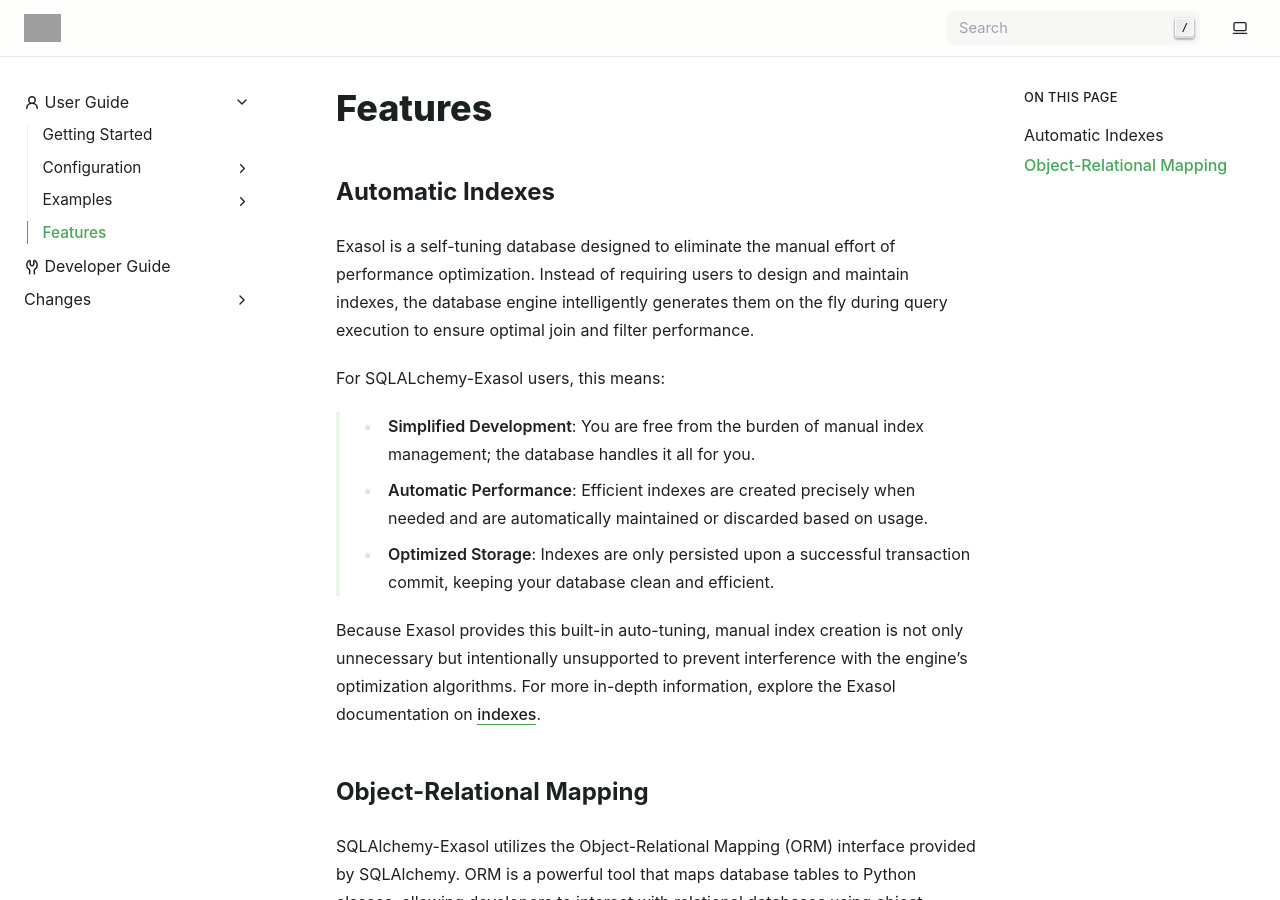
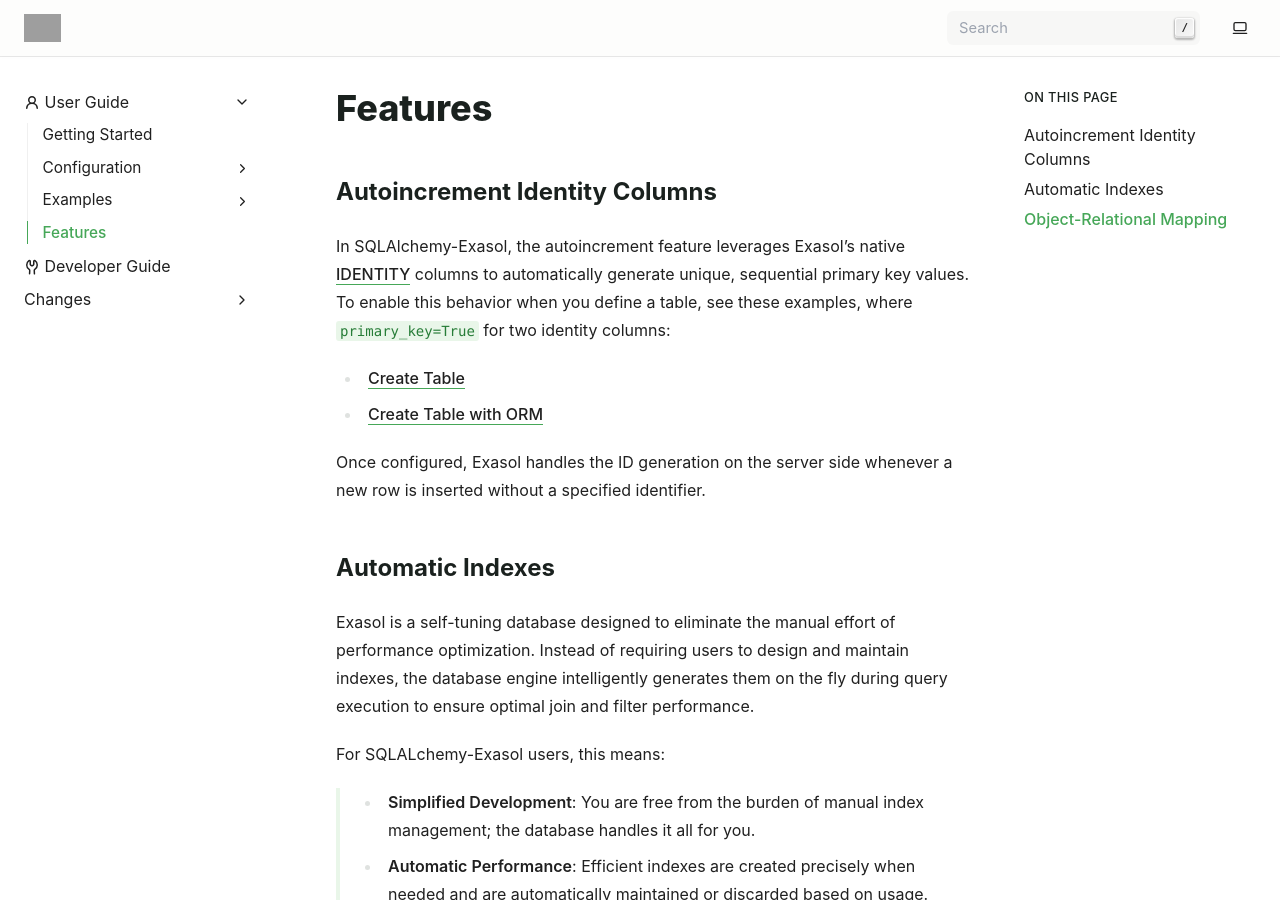
Before and after one commit to exasol/sqlalchemy-exasol, a Sphinx documentation site: the page built from doc/user_guide/features/index.rst, in a window 1280 px wide and 900 px high. Built offline with Sphinx 7.4.7, drawn with Linux system fonts in a browser that asks for light colours; grey boxes are pictures that could not be loaded.

Commit message:
Add new examples into docs and add autoincrement to feature

```diff
--- a/doc/user_guide/examples/index.rst
+++ b/doc/user_guide/examples/index.rst
@@ -9,6 +9,7 @@
 
    connection_configuration
    testing_connection
+   non_orm/index.rst
    orm/index.rst
 
 SQLAlchemy-Exasol contains the following examples which are regularly verified in the CI to be correct.
--- a/doc/user_guide/features/index.rst
+++ b/doc/user_guide/features/index.rst
@@ -2,6 +2,21 @@
 
 Features
 ========
+
+Autoincrement Identity Columns
+------------------------------
+
+In SQLAlchemy-Exasol, the autoincrement feature leverages Exasol's native
+`IDENTITY <https://docs.exasol.com/db/latest/sql_references/data_types/identitycolumns.htm>`__
+columns to automatically generate unique, sequential primary key values. To enable this
+behavior when you define a table, see these examples, where ``primary_key=True`` for two
+identity columns:
+
+* :ref:`Create Table <example_non_orm_create_table>`
+* :ref:`Create Table with ORM <example_orm_create_table>`
+
+Once configured, Exasol handles the ID generation on the server
+side whenever a new row is inserted without a specified identifier.
 
 Automatic Indexes
 -----------------
```
Also changed, not shown: doc/user_guide/examples/non_orm/create_tables.rst (added, +8 -0 lines), doc/user_guide/examples/non_orm/index.rst (added, +10 -0 lines), doc/user_guide/examples/non_orm/single_entry.rst (added, +8 -0 lines).
